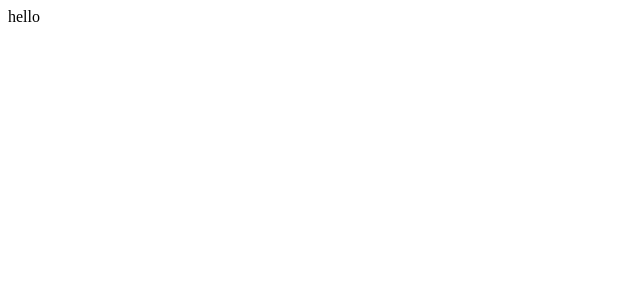
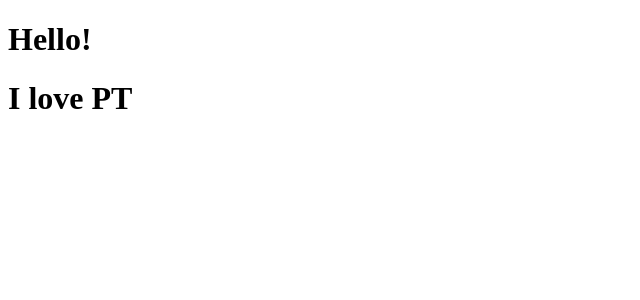
Before and after one commit to Park-min-hyoung/movie_app_excute, a React (Create React App) app: page / in a window 1280 px wide. Shown: the top 300 px of the page, without its empty margins (0-640 px from the left). Built offline with nearby package versions, Linux system fonts and the light colour scheme.

Commit message:
component 생성 및 JSX 기본적인 개념

```diff
--- a/src/App.js
+++ b/src/App.js
@@ -1,7 +1,13 @@
 import React from 'react';
+import Potato from './Potato';
 
 function App() {
-  return <div>hello</div>;
+  return (
+    <div>
+      <h1>Hello!</h1>
+      <Potato />
+    </div>
+  );
 }
 
 export default App;
--- /dev/null
+++ b/src/Potato.js
@@ -0,0 +1,5 @@
+function Potato() {
+    return <h1>I love PT</h1>;
+}
+
+export default Potato;
```
